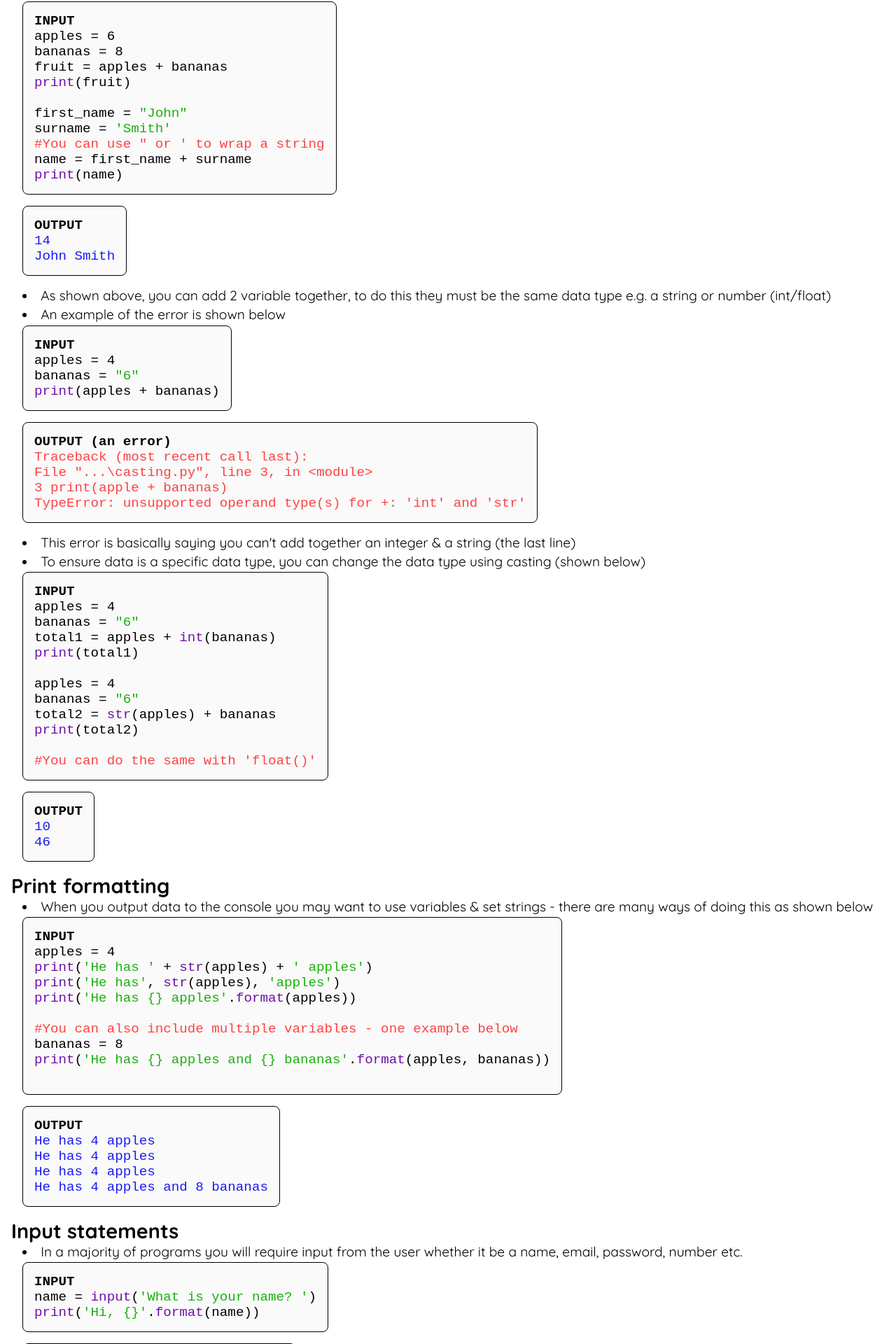
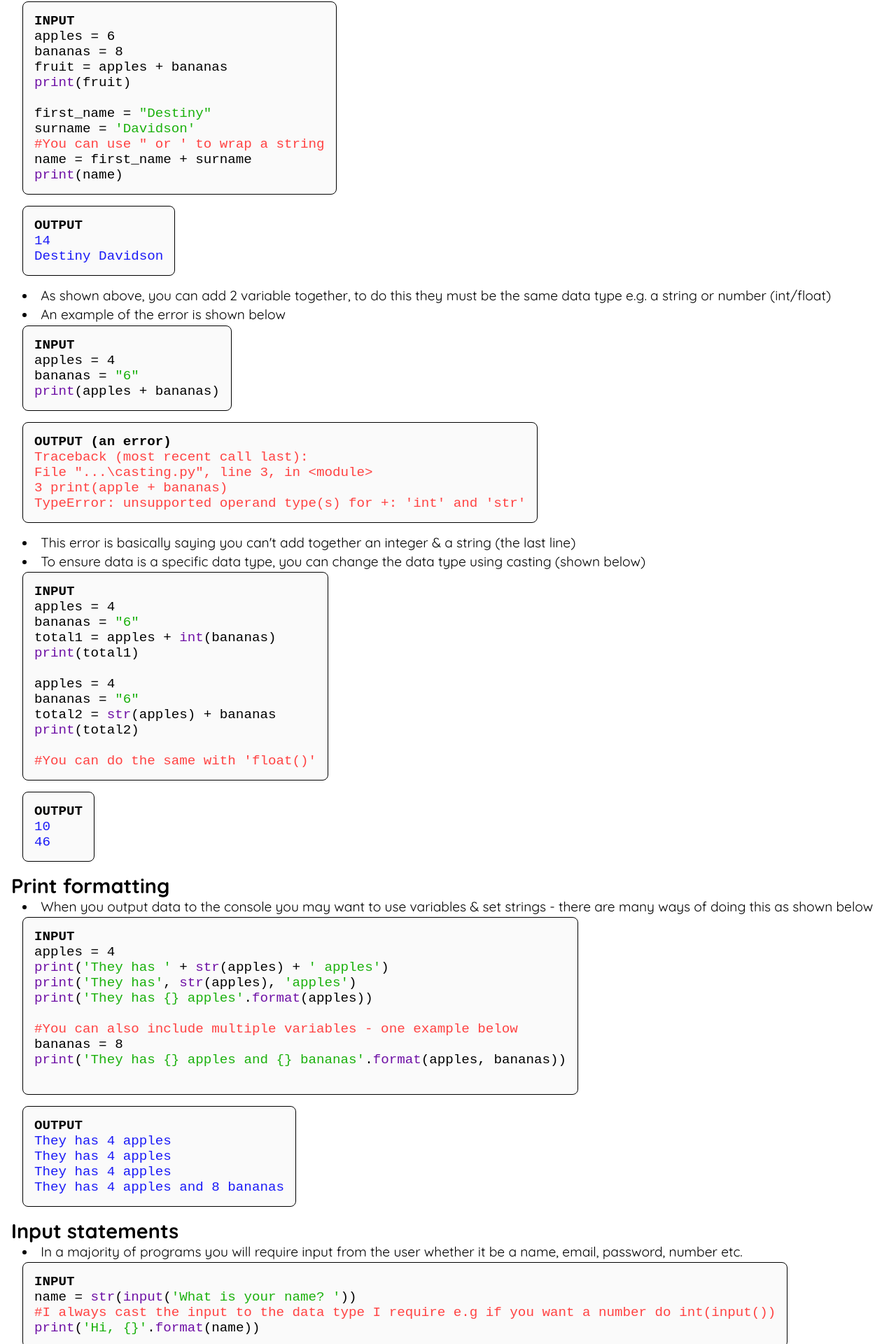
Before and after one commit to HarryD05/code4all, a React (Create React App) app: page /#/python in a window 1280 px wide. Shown: the part 3588-5508 px from the top of the page at 70% size. Built offline with nearby package versions, Linux system fonts and the light colour scheme; a web font is replaced by a local one.

Commit message:
Edited strings & added more comments

```diff
--- a/src/components/tutorials/python-basics1.js
+++ b/src/components/tutorials/python-basics1.js
@@ -76,8 +76,8 @@ const PythonBasics1 = props => {
             fruit = apples + bananas<br />
             <span className="io">print</span>(fruit)<br />
             <br />
-            first_name = <span className="string">"John"</span><br />
-            surname = <span className="string">'Smith'</span><br />
+            first_name = <span className="string">"Destiny"</span><br />
+            surname = <span className="string">'Davidson'</span><br />
             <span className="comment">#You can use " or ' to wrap a string</span><br />
             name = first_name + surname<br />
             <span className="io">print</span>(name)
@@ -88,7 +88,7 @@ const PythonBasics1 = props => {
           <code className="output">
             <b style={{ color: '#000' }}>OUTPUT</b><br />
             14<br />
-            John Smith<br />
+            Destiny Davidson<br />
           </code>
         </pre>
         <li>As shown above, you can add 2 variable together, to do this they must be the same data type e.g. a string or number (int/float)</li>
@@ -146,23 +146,23 @@ const PythonBasics1 = props => {
           <code>
             <b>INPUT</b><br />
             apples = 4<br />
-            <span className="io">print</span>(<span className="string">'He has '</span> + <span className="io">str</span>(apples) + <span className="string">' apples'</span>)<br />
-            <span className="io">print</span>(<span className="string">'He has'</span>, <span className="io">str</span>(apples), <span className="string">'apples'</span>)<br />
-            <span className="io">print</span>(<span className="string">'He has {'{}'} apples'</span>.<span className="io">format</span>(apples))<br /><br />
+            <span className="io">print</span>(<span className="string">'They has '</span> + <span className="io">str</span>(apples) + <span className="string">' apples'</span>)<br />
+            <span className="io">print</span>(<span className="string">'They has'</span>, <span className="io">str</span>(apples), <span className="string">'apples'</span>)<br />
+            <span className="io">print</span>(<span className="string">'They has {'{}'} apples'</span>.<span className="io">format</span>(apples))<br /><br />
 
             <span className="comment">#You can also include multiple variables - one example below</span><br />
             bananas = 8<br />
-            <span className="io">print</span>(<span className="string">'He has {'{}'} apples and {'{}'} bananas'</span>.<span className="io">format</span>(apples, bananas))<br /><br />
+            <span className="io">print</span>(<span className="string">'They has {'{}'} apples and {'{}'} bananas'</span>.<span className="io">format</span>(apples, bananas))<br /><br />
           </code>
         </pre>
 
         <pre>
           <code className="output">
             <b style={{ color: '#000' }}>OUTPUT</b><br />
-            He has 4 apples<br />
-            He has 4 apples<br />
-            He has 4 apples<br />
-            He has 4 apples and 8 bananas
+            They has 4 apples<br />
+            They has 4 apples<br />
+            They has 4 apples<br />
+            They has 4 apples and 8 bananas
           </code>
         </pre>
       </ul>
@@ -173,7 +173,8 @@ const PythonBasics1 = props => {
         <pre>
           <code>
             <b>INPUT</b><br />
-            name = <span className="io">input</span>(<span className="string">'What is your name? '</span>)<br />
+            name = <span className="io">str</span>(<span className="io">input</span>(<span className="string">'What is your name? '</span>))<br />
+            <span className="comment">#I always cast the input to the data type I require e.g if you want a number do int(input())</span><br />
             <span className="io">print</span>(<span className="string">'Hi, {'{}'}'</span>.<span className="io">format</span>(name))
           </code>
         </pre>
```
